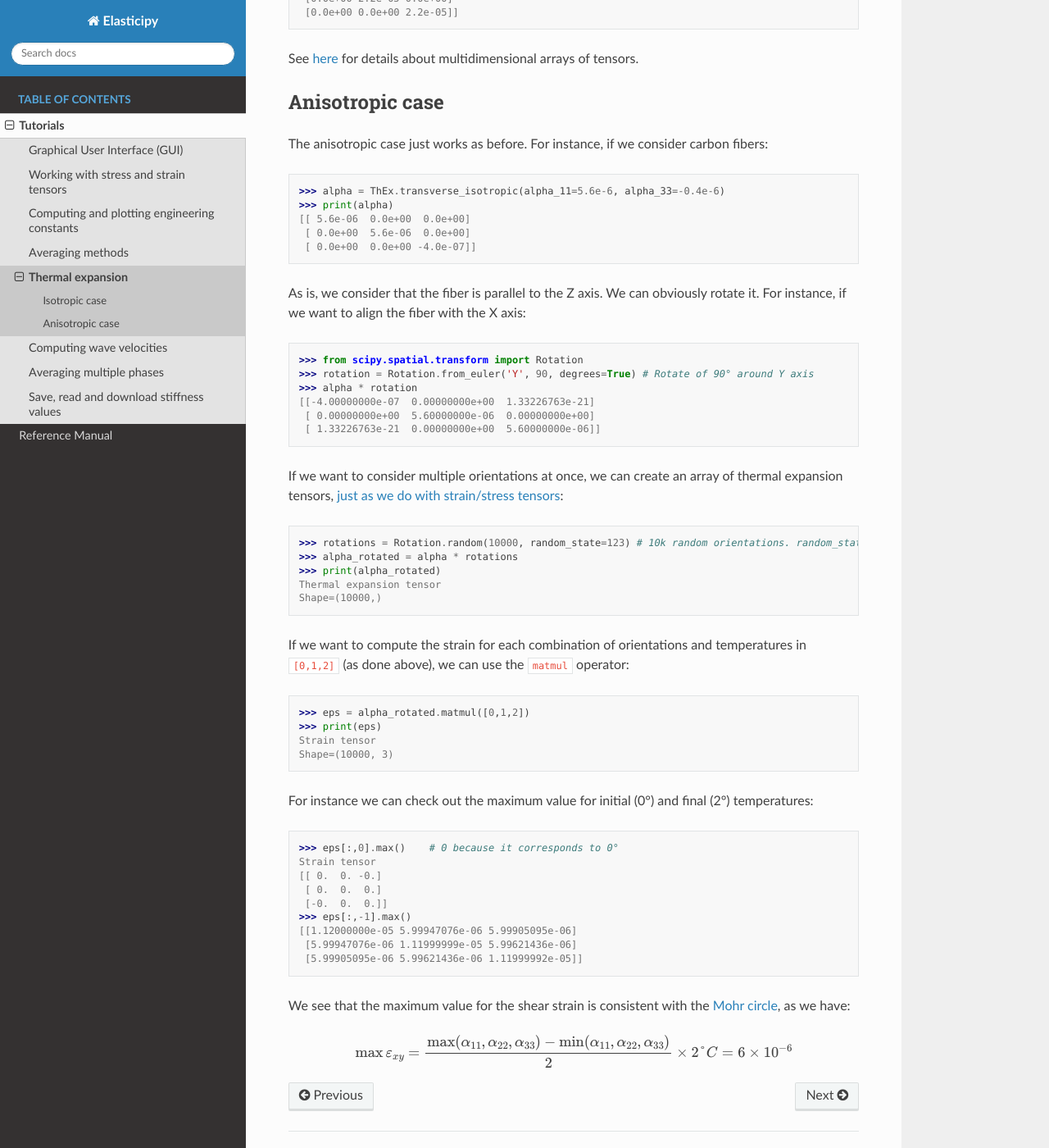
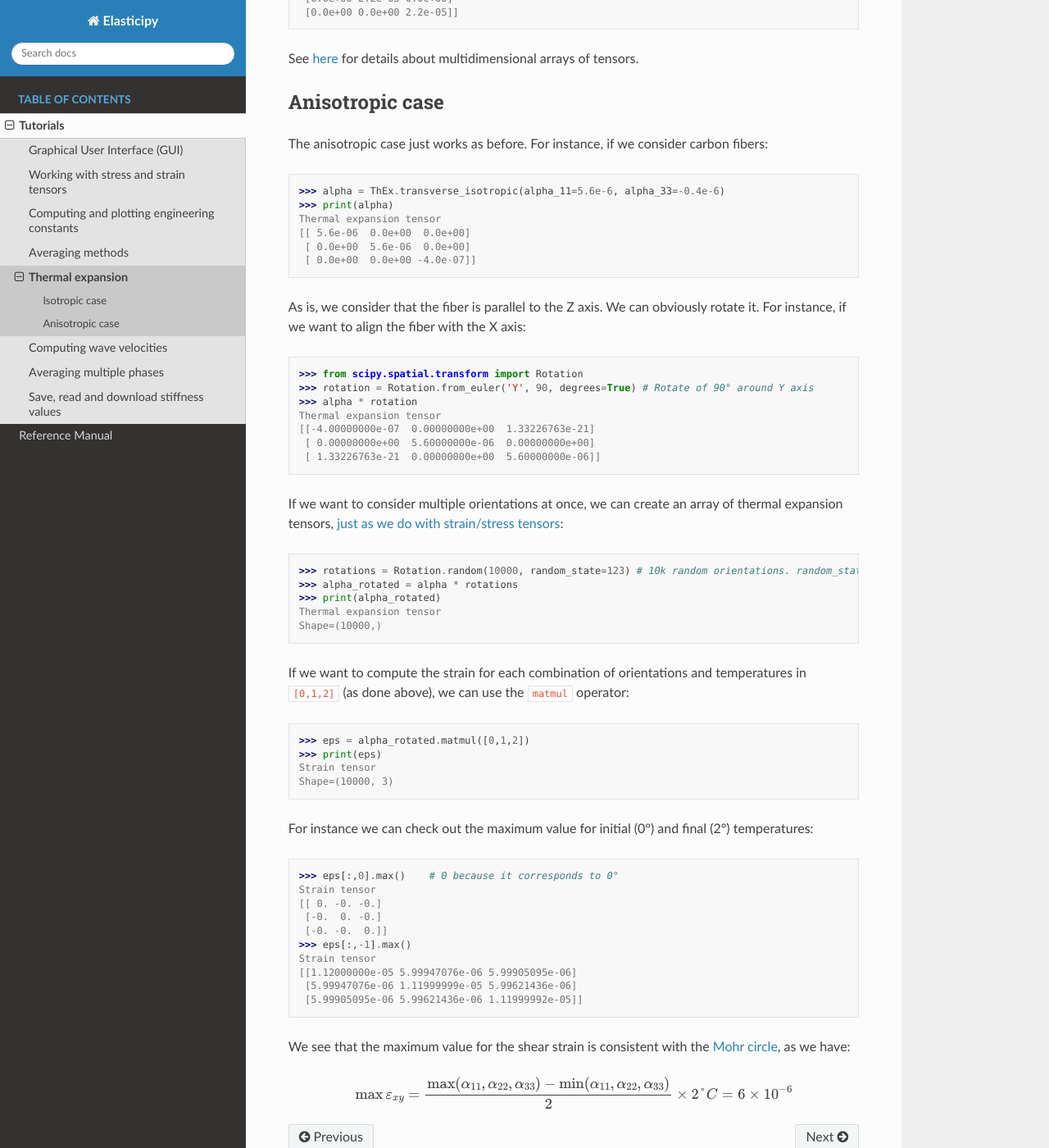
Before and after one commit to DorianDepriester/Elasticipy, a Sphinx documentation site: the page built from docs/source/Tutorial_ThermalExpansion.rst, in a window 1280 px wide and 1400 px high, scrolled down 976 px. Shown: the whole window at 82% size. Built offline with Sphinx 7.4.7 and the Read the Docs theme 3.1.0, drawn with Linux system fonts in a browser that asks for light colours.

Commit message:
Fix small typos in doctests

```diff
--- a/docs/source/Tutorial_ThermalExpansion.rst
+++ b/docs/source/Tutorial_ThermalExpansion.rst
@@ -51,6 +51,7 @@ The anisotropic case just works as before. For instance, if we consider carbon f
 
     >>> alpha = ThEx.transverse_isotropic(alpha_11=5.6e-6, alpha_33=-0.4e-6)
     >>> print(alpha)
+    Thermal expansion tensor
     [[ 5.6e-06  0.0e+00  0.0e+00]
      [ 0.0e+00  5.6e-06  0.0e+00]
      [ 0.0e+00  0.0e+00 -4.0e-07]]
@@ -61,6 +62,7 @@ align the fiber with the X axis:
     >>> from scipy.spatial.transform import Rotation
     >>> rotation = Rotation.from_euler('Y', 90, degrees=True) # Rotate of 90° around Y axis
     >>> alpha * rotation
+    Thermal expansion tensor
     [[-4.00000000e-07  0.00000000e+00  1.33226763e-21]
      [ 0.00000000e+00  5.60000000e-06  0.00000000e+00]
      [ 1.33226763e-21  0.00000000e+00  5.60000000e-06]]
@@ -86,10 +88,11 @@ For instance we can check out the maximum value for initial (0°) and final (2°
 
     >>> eps[:,0].max()    # 0 because it corresponds to 0°
     Strain tensor
-    [[ 0.  0. -0.]
-     [ 0.  0.  0.]
-     [-0.  0.  0.]]
+    [[ 0. -0. -0.]
+     [-0.  0. -0.]
+     [-0. -0.  0.]]
     >>> eps[:,-1].max()
+    Strain tensor
     [[1.12000000e-05 5.99947076e-06 5.99905095e-06]
      [5.99947076e-06 1.11999999e-05 5.99621436e-06]
      [5.99905095e-06 5.99621436e-06 1.11999992e-05]]
```
